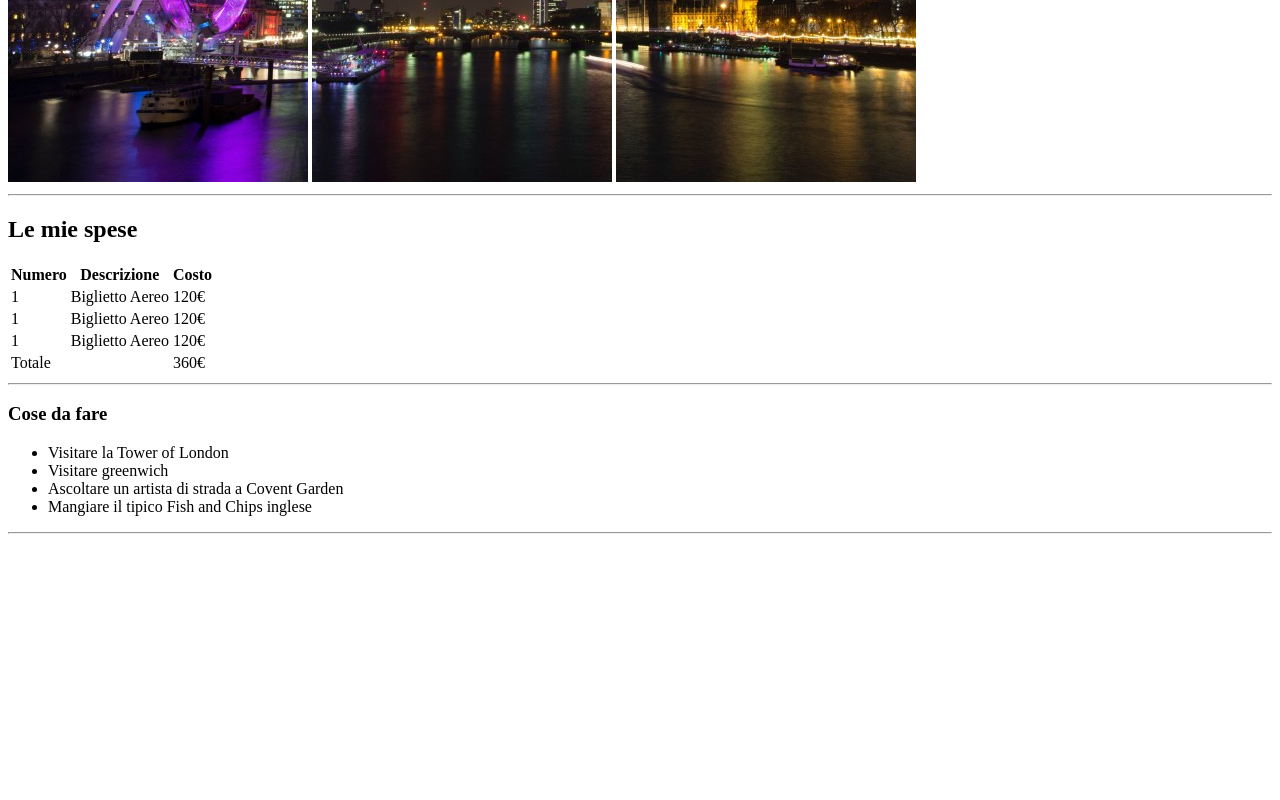
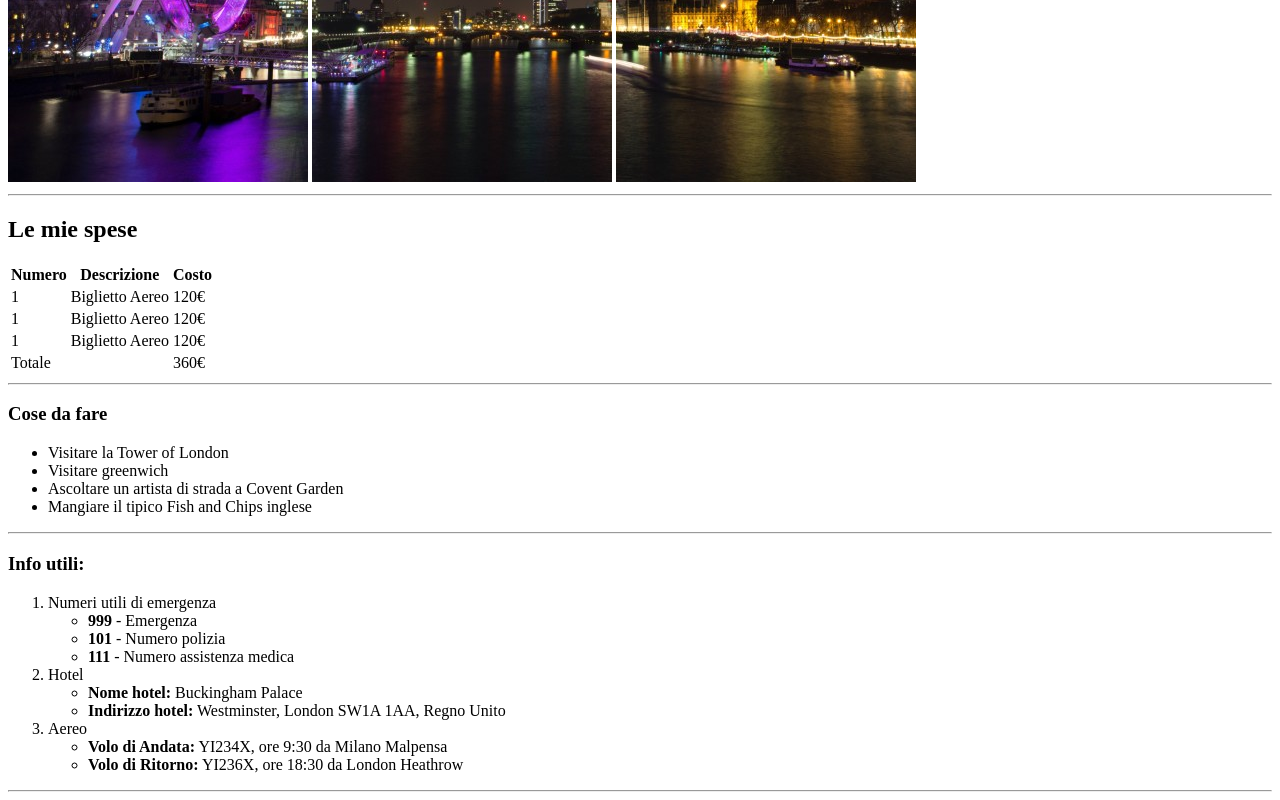
Before and after one commit to mdeias/html-london-trip, a plain HTML site: page index.html in a window 1280 px wide. Shown: the part 498-1298 px from the top of the page. Before the commit the page ends 1040 px from the top, so only its background shows below. Drawn offline with Linux system fonts and the light colour scheme.

Commit message:
seconda lista

```diff
--- a/index.html
+++ b/index.html
@@ -99,9 +99,70 @@
 
    <hr>
 
+<!-- inizio seconda lista -->
+
     <div>
+      <h3>Info utili:</h3>
 
+      <ol>
+        <li>Numeri utili di emergenza <br>
+
+         <ul>
+
+          <li>
+            <strong>999</strong> - Emergenza
+          </li>
+
+          <li>
+            <strong>101</strong> - Numero polizia
+          </li>
+
+          <li>
+            <strong>111</strong> - Numero assistenza medica
+          </li>
+
+         </ul>
+
+        </li>
+
+        <li>Hotel <br>
+
+          <ul>
+
+            <li><strong>Nome hotel:</strong> Buckingham Palace</li>
+
+            <li>
+              <strong>Indirizzo hotel:</strong>
+               Westminster, London SW1A 1AA, Regno Unito
+            </li>
+
+          </ul>
+
+        </li>
+
+        <li>Aereo <br>
+
+          <ul>
+
+            <li>
+              <strong>Volo di Andata:</strong>
+                YI234X, ore 9:30 da Milano Malpensa
+            </li>
+
+            <li>
+               <strong>Volo di Ritorno:</strong>
+                YI236X, ore 18:30 da London Heathrow
+            </li>
+
+           </ul>
+
+        </li>
+      </ol>
     </div>
+
+<!-- fine seconda lista -->
+
+    <hr>
 
   </main>
 
```
